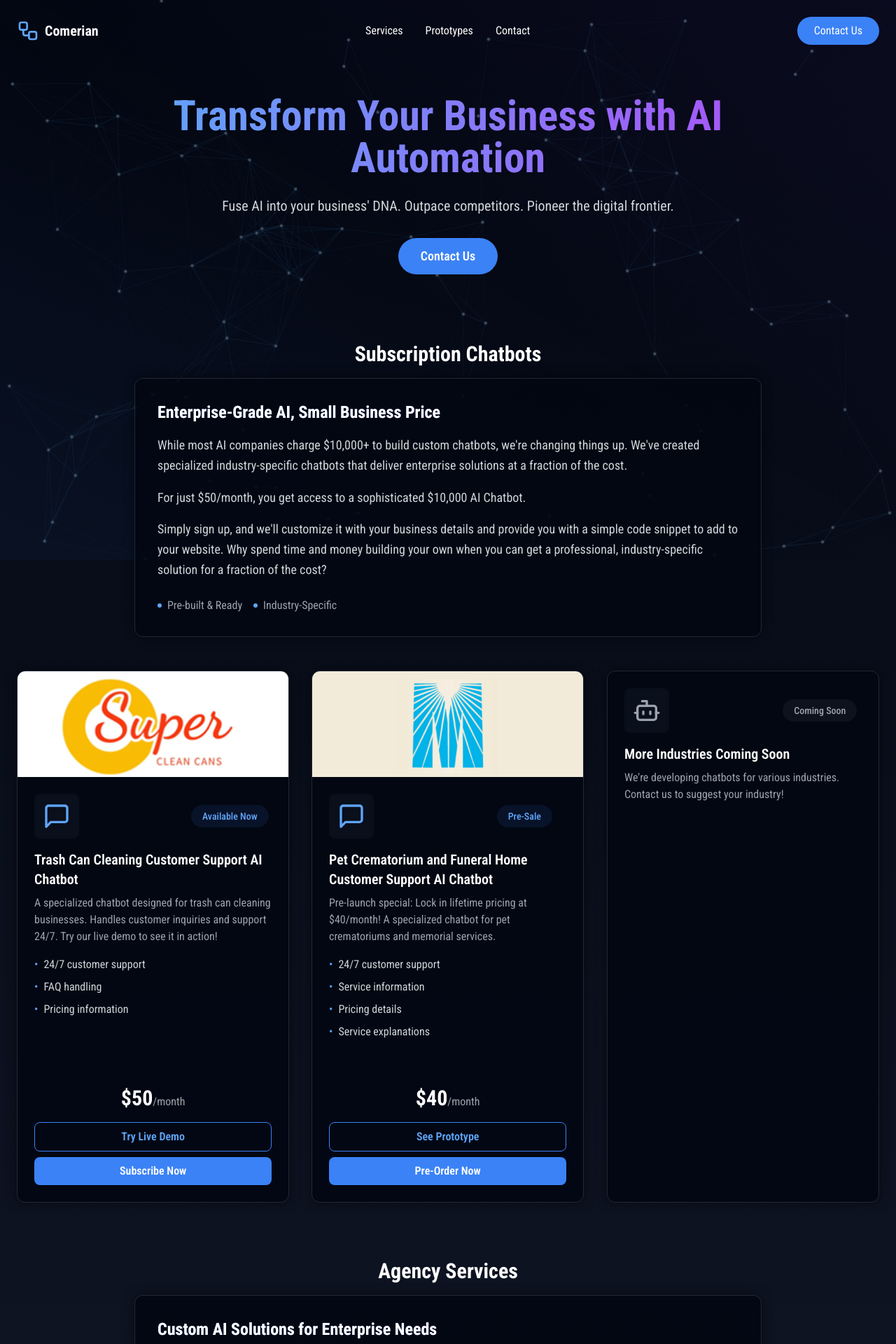
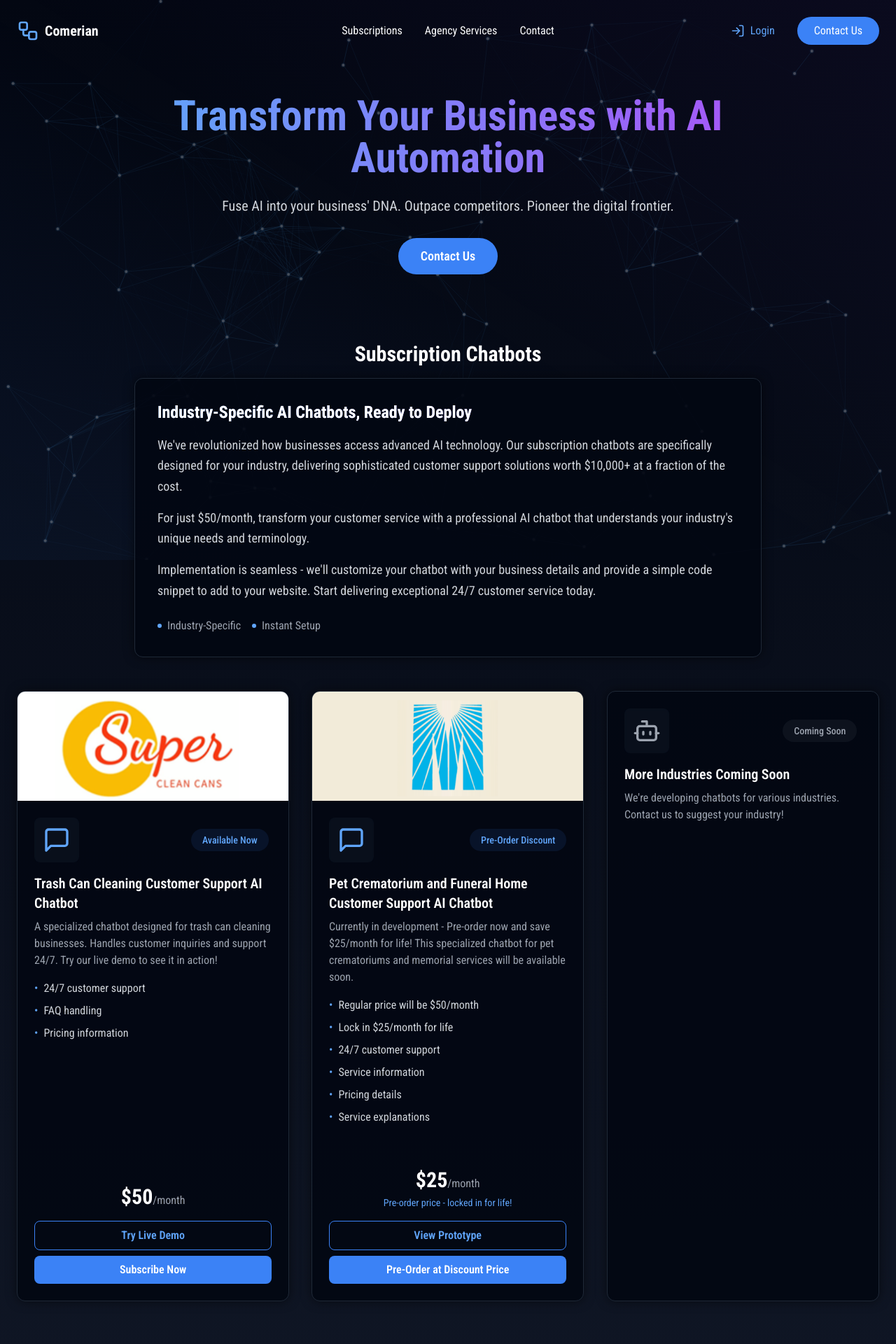
Before and after one commit to mashofner/Comerian-CD, a React (Vite) app: page / in a window 1280 px wide. Shown: the top 1920 px of the page at 70% size. Built offline with nearby package versions, Linux system fonts and the light colour scheme.

Commit message:
More changes

```diff
--- a/package.json
+++ b/package.json
@@ -12,7 +12,8 @@
     "react": "^18.2.0",
     "react-dom": "^18.2.0",
     "lucide-react": "^0.303.0",
-    "path": "^0.12.7"
+    "path": "^0.12.7",
+    "@stripe/stripe-js": "^2.2.0"
   },
   "devDependencies": {
     "@types/react": "^18.2.43",
--- a/src/App.tsx
+++ b/src/App.tsx
@@ -1,6 +1,5 @@
 import { Header } from './components/Header';
 import { ServicesSection } from './components/Services';
-import { PrototypesSection } from './components/Prototypes';
 import { SubscriptionChatbotsSection } from './components/SubscriptionChatbots';
 import { ContactSection } from './components/Contact';
 import { Footer } from './components/Footer';
@@ -16,7 +15,6 @@ function App() {
         <Header />
         <SubscriptionChatbotsSection />
         <ServicesSection />
-        <PrototypesSection />
         <ContactSection />
         <Footer />
       </div>
--- a/src/components/Header/Header.tsx
+++ b/src/components/Header/Header.tsx
@@ -1,19 +1,43 @@
 import React from 'react';
-import { Workflow } from 'lucide-react';
+import { Workflow, LogIn } from 'lucide-react';
 import { Navigation } from './Navigation';
+import { loadStripe } from '@stripe/stripe-js';
 
 export const Header: React.FC = () => {
+  const handlePortalLogin = async () => {
+    try {
+      // Redirect to the Stripe customer portal
+      window.location.href = 'https://billing.stripe.com/p/login/test_8wMcNTeJQ3Yl3GE288';
+    } catch (error) {
+      console.error('Error redirecting to customer portal:', error);
+    }
+  };
+
   return (
     <header className="container mx-auto px-4 sm:px-6 text-white">
-      <nav className="flex justify-between items-center py-6">
-        <div className="flex items-center space-x-2">
+      <nav className="flex items-center py-6">
+        <div className="flex-1 flex items-center space-x-2">
           <Workflow className="w-8 h-8 text-blue-400" />
           <span className="text-xl font-bold">Comerian</span>
         </div>
-        <Navigation />
-        <a href="#contact" className="bg-blue-500 hover:bg-blue-600 px-4 sm:px-6 py-2 rounded-full transition text-sm sm:text-base">
-          Contact Us
-        </a>
+        <div className="flex-1 flex justify-center">
+          <Navigation />
+        </div>
+        <div className="flex-1 flex items-center justify-end space-x-4">
+          <button
+            onClick={handlePortalLogin}
+            className="flex items-center space-x-2 bg-transparent hover:bg-blue-500/10 text-blue-400 px-4 py-2 rounded-full transition"
+          >
+            <LogIn className="w-5 h-5" />
+            <span>Login</span>
+          </button>
+          <a
+            href="#contact"
+            className="bg-blue-500 hover:bg-blue-600 px-4 sm:px-6 py-2 rounded-full transition text-sm sm:text-base"
+          >
+            Contact Us
+          </a>
+        </div>
       </nav>
 
       <div className="max-w-4xl mx-auto text-center py-8 sm:py-12">
--- a/src/components/Header/Navigation.tsx
+++ b/src/components/Header/Navigation.tsx
@@ -2,9 +2,9 @@ import React from 'react';
 
 export const Navigation: React.FC = () => {
   return (
-    <div className="hidden md:flex space-x-8">
-      <a href="#services" className="hover:text-blue-400 transition">Services</a>
-      <a href="#prototypes" className="hover:text-blue-400 transition">Prototypes</a>
+    <div className="hidden md:flex items-center justify-center space-x-8">
+      <a href="#subscription-chatbots" className="hover:text-blue-400 transition">Subscriptions</a>
+      <a href="#services" className="hover:text-blue-400 transition">Agency Services</a>
       <a href="#contact" className="hover:text-blue-400 transition">Contact</a>
     </div>
   );
--- a/src/components/SubscriptionChatbots/ChatbotCard.tsx
+++ b/src/components/SubscriptionChatbots/ChatbotCard.tsx
@@ -8,7 +8,8 @@ interface ChatbotCardProps {
 }
 
 export const ChatbotCard: React.FC<ChatbotCardProps> = ({ chatbot, delay }) => {
-  const showPricing = chatbot.status === 'available' || chatbot.price === 40;
+  const showPricing = chatbot.status === 'available' || chatbot.price === 25;
+  const isPreOrder = chatbot.status === 'coming-soon' && chatbot.price === 25;
 
   return (
     <FadeInSection delay={delay}>
@@ -43,10 +44,10 @@ export const ChatbotCard: React.FC<ChatbotCardProps> = ({ chatbot, delay }) => {
                   Available Now
                 </span>
               </div>
-            ) : chatbot.price === 40 ? (
+            ) : isPreOrder ? (
               <div className="inline-flex items-center justify-center min-w-[120px]">
                 <span className="text-sm font-medium px-4 py-1.5 rounded-full bg-blue-500/10 text-blue-400 text-center">
-                  Pre-Sale
+                  Pre-Order Discount
                 </span>
               </div>
             ) : (
@@ -75,22 +76,34 @@ export const ChatbotCard: React.FC<ChatbotCardProps> = ({ chatbot, delay }) => {
           {showPricing && (
             <div className="mt-auto space-y-4">
               <div className="text-center">
-                <span className="text-3xl font-bold text-white">${chatbot.price}</span>
-                <span className="text-gray-400">/month</span>
+                {isPreOrder ? (
+                  <div className="space-y-1">
+                    <div>
+                      <span className="text-3xl font-bold text-white">${chatbot.price}</span>
+                      <span className="text-gray-400">/month</span>
+                    </div>
+                    <div className="text-sm text-blue-400">Pre-order price - locked in for life!</div>
+                  </div>
+                ) : (
+                  <div>
+                    <span className="text-3xl font-bold text-white">${chatbot.price}</span>
+                    <span className="text-gray-400">/month</span>
+                  </div>
+                )}
               </div>
               <div className="space-y-2">
                 {chatbot.demoLink && (
                   <a
-                    href={chatbot.title.includes("Pet") ? "#prototypes" : chatbot.demoLink}
-                    target={chatbot.title.includes("Pet") ? "_self" : "_blank"}
-                    rel={chatbot.title.includes("Pet") ? undefined : "noopener noreferrer"}
+                    href={chatbot.demoLink}
+                    target="_blank"
+                    rel="noopener noreferrer"
                     className="block w-full bg-transparent border border-blue-500 text-blue-400 hover:bg-blue-500 hover:text-white font-semibold py-2 px-4 rounded-lg transition-colors duration-200 text-center"
                   >
-                    {chatbot.title.includes("Pet") ? "See Prototype" : "Try Live Demo"}
+                    {isPreOrder ? 'View Prototype' : 'Try Live Demo'}
                   </a>
                 )}
                 <button className="w-full bg-blue-500 hover:bg-blue-600 text-white font-semibold py-2 px-4 rounded-lg transition-colors duration-200">
-                  {chatbot.status === 'available' ? 'Subscribe Now' : 'Pre-Order Now'}
+                  {isPreOrder ? 'Pre-Order at Discount Price' : 'Subscribe Now'}
                 </button>
               </div>
             </div>
--- a/src/components/SubscriptionChatbots/SubscriptionChatbotsSection.tsx
+++ b/src/components/SubscriptionChatbots/SubscriptionChatbotsSection.tsx
@@ -11,25 +11,25 @@ export const SubscriptionChatbotsSection: React.FC = () => {
           <h2 className="text-2xl sm:text-3xl font-bold text-center text-white mb-4">Subscription Chatbots</h2>
           <div className="max-w-4xl mx-auto mb-12 bg-gray-950/90 backdrop-blur-sm p-8 rounded-xl border border-gray-800 shadow-[0_0_15px_rgba(0,0,0,0.5)]">
             <h3 className="text-xl sm:text-2xl font-bold text-white mb-4 bg-gradient-to-r from-blue-400 to-purple-500 text-transparent bg-clip-text">
-              Enterprise-Grade AI, Small Business Price
+              Industry-Specific AI Chatbots, Ready to Deploy
             </h3>
             <p className="text-gray-300 text-lg leading-relaxed">
-              While most AI companies charge $10,000+ to build custom chatbots, we're changing things up. We've created specialized industry-specific chatbots that deliver enterprise solutions at a fraction of the cost.
+              We've revolutionized how businesses access advanced AI technology. Our subscription chatbots are specifically designed for your industry, delivering sophisticated customer support solutions worth $10,000+ at a fraction of the cost.
             </p>
             <p className="text-gray-300 text-lg leading-relaxed mt-4">
-              For just $50/month, you get access to a sophisticated $10,000 AI Chatbot.
+              For just $50/month, transform your customer service with a professional AI chatbot that understands your industry's unique needs and terminology.
             </p>
             <p className="text-gray-300 text-lg leading-relaxed mt-4">
-              Simply sign up, and we'll customize it with your business details and provide you with a simple code snippet to add to your website. Why spend time and money building your own when you can get a professional, industry-specific solution for a fraction of the cost?
+              Implementation is seamless - we'll customize your chatbot with your business details and provide a simple code snippet to add to your website. Start delivering exceptional 24/7 customer service today.
             </p>
             <div className="mt-6 flex items-center gap-4 text-gray-400">
               <div className="flex items-center gap-2">
                 <span className="w-1.5 h-1.5 bg-blue-400 rounded-full"></span>
-                <span>Pre-built & Ready</span>
+                <span>Industry-Specific</span>
               </div>
               <div className="flex items-center gap-2">
                 <span className="w-1.5 h-1.5 bg-blue-400 rounded-full"></span>
-                <span>Industry-Specific</span>
+                <span>Instant Setup</span>
               </div>
             </div>
           </div>
--- a/src/data/services.tsx
+++ b/src/data/services.tsx
@@ -61,8 +61,8 @@ export const services: Service[] = [
   },
   {
     icon: <Globe className="w-12 h-12 text-blue-400" />,
-    title: "AI-Enhanced Websites",
-    description: "Want your website to work harder for your business? We build websites with integrated AI features that convert visitors into customers."
+    title: "Website Design and Development",
+    description: "Want your website to work harder for your business? We build modern, responsive websites that convert visitors into customers."
   },
   {
     icon: <Settings className="w-12 h-12 text-blue-400" />,
--- a/src/data/subscriptionChatbots.tsx
+++ b/src/data/subscriptionChatbots.tsx
@@ -20,10 +20,12 @@ export const subscriptionChatbots: SubscriptionChatbot[] = [
   {
     icon: <MessageSquare className="w-10 h-10 text-blue-400" />,
     title: "Pet Crematorium and Funeral Home Customer Support AI Chatbot",
-    description: "Pre-launch special: Lock in lifetime pricing at $40/month! A specialized chatbot for pet crematoriums and memorial services.",
-    price: 40,
+    description: "Currently in development - Pre-order now and save $25/month for life! This specialized chatbot for pet crematoriums and memorial services will be available soon.",
+    price: 25,
     status: 'coming-soon',
     features: [
+      "Regular price will be $50/month",
+      "Lock in $25/month for life",
       "24/7 customer support",
       "Service information",
       "Pricing details",
```
